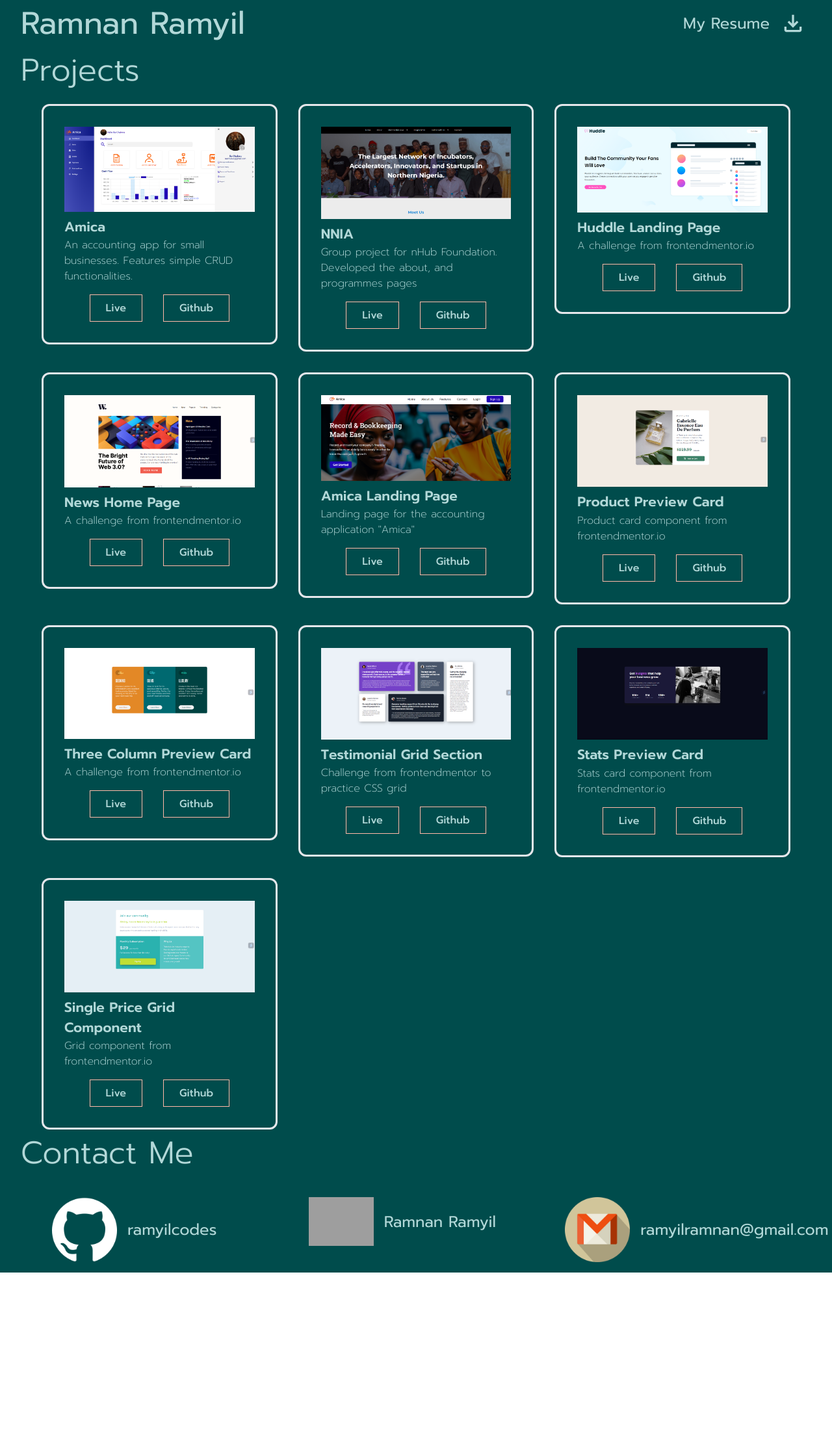
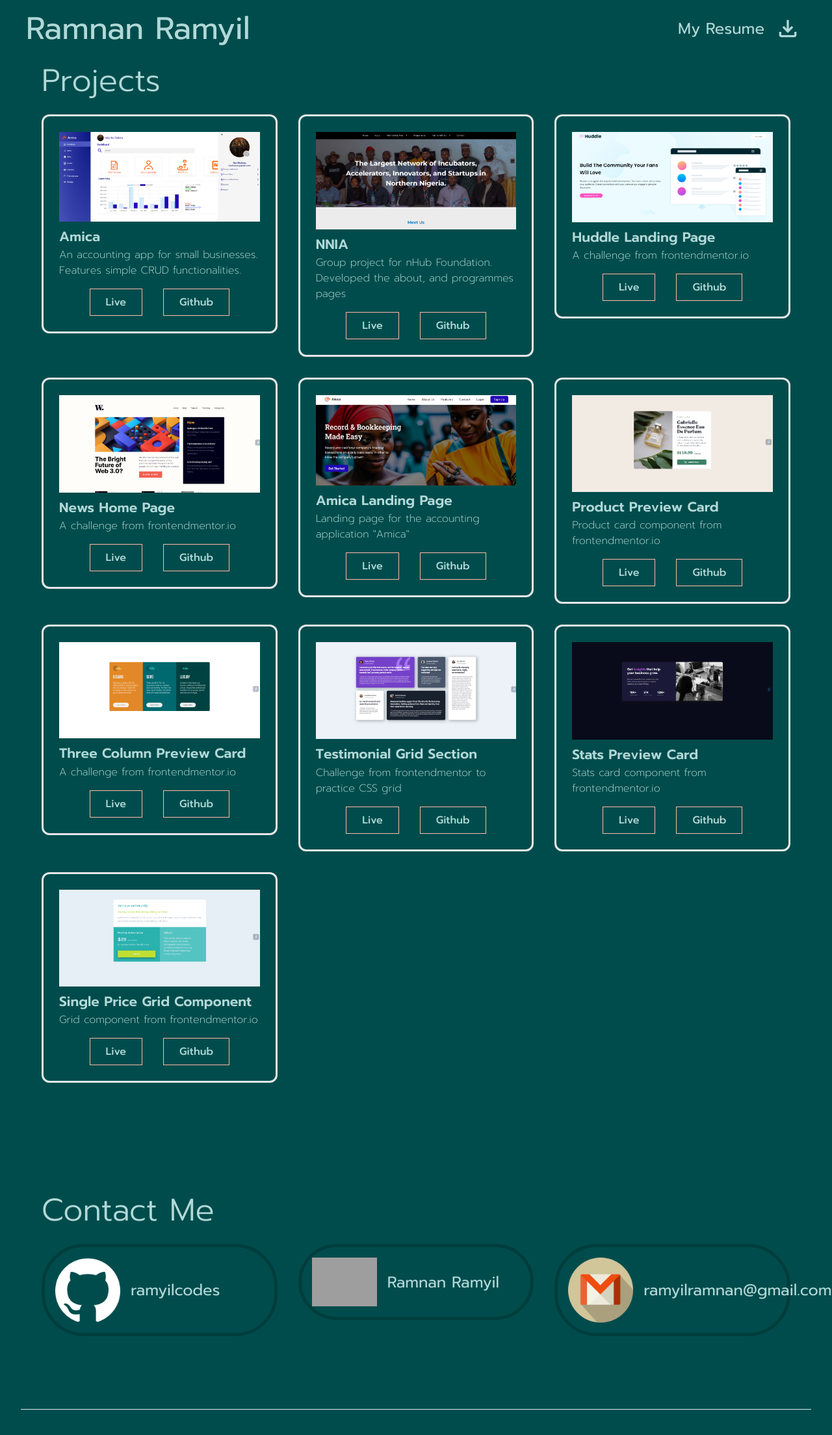
Before and after one commit to ramyilcodes/project-gallery, a React (Vite) app: page / in a window 1280 px wide. Shown: the top 2208 px of the page at 65% size. Before the commit the page ends 1958 px from the top, so only its background shows below. Built offline with nearby package versions, Linux system fonts and the light colour scheme; grey boxes are pictures that could not be loaded.

Commit message:
fix responsiveness of contact section

```diff
--- a/src/App.jsx
+++ b/src/App.jsx
@@ -22,7 +22,7 @@ function App() {
     <body className="font-['prompt'] grid place-items-center bg-darkTeal text-lightTeal px-[2rem] tablet:py-[2.5rem] mobile:py-[1rem] mobile:px-[1rem]">
       <nav
         id="top"
-        className=" w-full flex justify-between items-center sticky top-0 bg-inherit"
+        className=" w-full p-[0.5rem] flex justify-between items-center sticky top-0 bg-inherit"
       >
         <a href="#top">
           <h1 className=" text-[3rem] mobile:text-[2rem] tablet:text-[2.5rem]  inline">
@@ -50,11 +50,11 @@ function App() {
 
       <section className="px-[2rem] grid gap-[2rem] grid-cols-3 mobile:grid-cols-1 mobile:gap-[3rem] tablet:grid-cols-2 tablet:gap-[1.5]"></section> */}
 
-      <h2 className=" text-[3rem] font-[300] mb-[1rem] mobile:text-[2rem] tablet:text-[2.5rem] place-self-start">
+      <h2 className=" px-[2rem] text-[3rem] font-[300] mb-[1rem] mobile:text-[2rem] tablet:text-[2.5rem] place-self-start">
         Projects
       </h2>
 
-      <section className=" px-[2rem] grid gap-[2rem] grid-cols-3 mobile:grid-cols-1 mobile:gap-[3rem] tablet:grid-cols-2 tablet:gap-[1.5]">
+      <section className=" px-[2rem] grid gap-[2rem] grid-cols-3 mb-[10rem] mobile:mb-[7rem] mobile:grid-cols-1 mobile:gap-[3rem] tablet:grid-cols-2 tablet:gap-[1.5]">
         <Card
           title={"Amica"}
           text={
@@ -160,11 +160,11 @@ function App() {
         />
       </section>
 
-      <h2 className=" text-[3rem] font-[300] mb-[1rem] mobile:text-[2rem] tablet:text-[2.5rem] place-self-start">
+      <h2 className=" px-[2rem] text-[3rem] font-[300] mb-[1rem] mobile:text-[2rem] tablet:text-[2.5rem] place-self-start">
         Contact Me
       </h2>
 
-      <section className="px-[2rem] grid gap-[2rem] grid-cols-3 mobile:grid-cols-1 mobile:gap-[3rem] tablet:grid-cols-2 tablet:gap-[1.5]">
+      <section className="px-[2rem] grid gap-[2rem] grid-cols-3 mb-[7rem] mobile:mb-[5rem] mobile:grid-cols-1 mobile:gap-[1.5rem] tablet:grid-cols-2 tablet:gap-[1.5]">
         <ContactCard
           siteIcon={githubIcon}
           siteLink={"https://github.com/ramyilcodes"}
@@ -183,6 +183,8 @@ function App() {
           contactName={"ramyilramnan@gmail.com"}
         />
       </section>
+
+      <hr className=" w-full mb-[4rem] mobile:mb-[2rem]"/>
     </body>
   );
 }
--- a/src/components/card.jsx
+++ b/src/components/card.jsx
@@ -6,7 +6,7 @@
 
 const Card = ({ image, altText, title, text, githubLink, liveLink }) => {
   return (
-    <div className=" grid  hover:bg-[#00000031] duration-[0.3s]  border-[3px] border-lighTeal rounded-[12px] h-min p-[2rem] hover:rounded-none">
+    <div className=" grid  hover:bg-[#00000031] duration-[0.3s]  border-[3px] border-lighTeal rounded-[12px] h-min p-[1.5rem] hover:rounded-none">
       <img src={image} alt={altText} className="mb-[0.5rem]" />
 
       <div className="grid">
--- a/src/components/contactCard.jsx
+++ b/src/components/contactCard.jsx
@@ -1,7 +1,7 @@
 const ContactCard = ({siteIcon, siteLink, contactName}) => {
     return (
         <a href={siteLink} target="blank">
-            <div className="flex gap-[1rem] text-center items-center text-[1.5rem] rounded-[60px] hover:bg-[#00000031] p-[1rem]">
+            <div className="flex gap-[1rem] text-center items-center text-[1.5rem] border-[5px] border-[#00000031] rounded-[65px] hover:bg-[#00000031] p-[1rem] mobile:text-[1.2rem]">
                 <img src={siteIcon} width={100} classname=" inline" />
 
                 <p>{contactName}</p>
```
